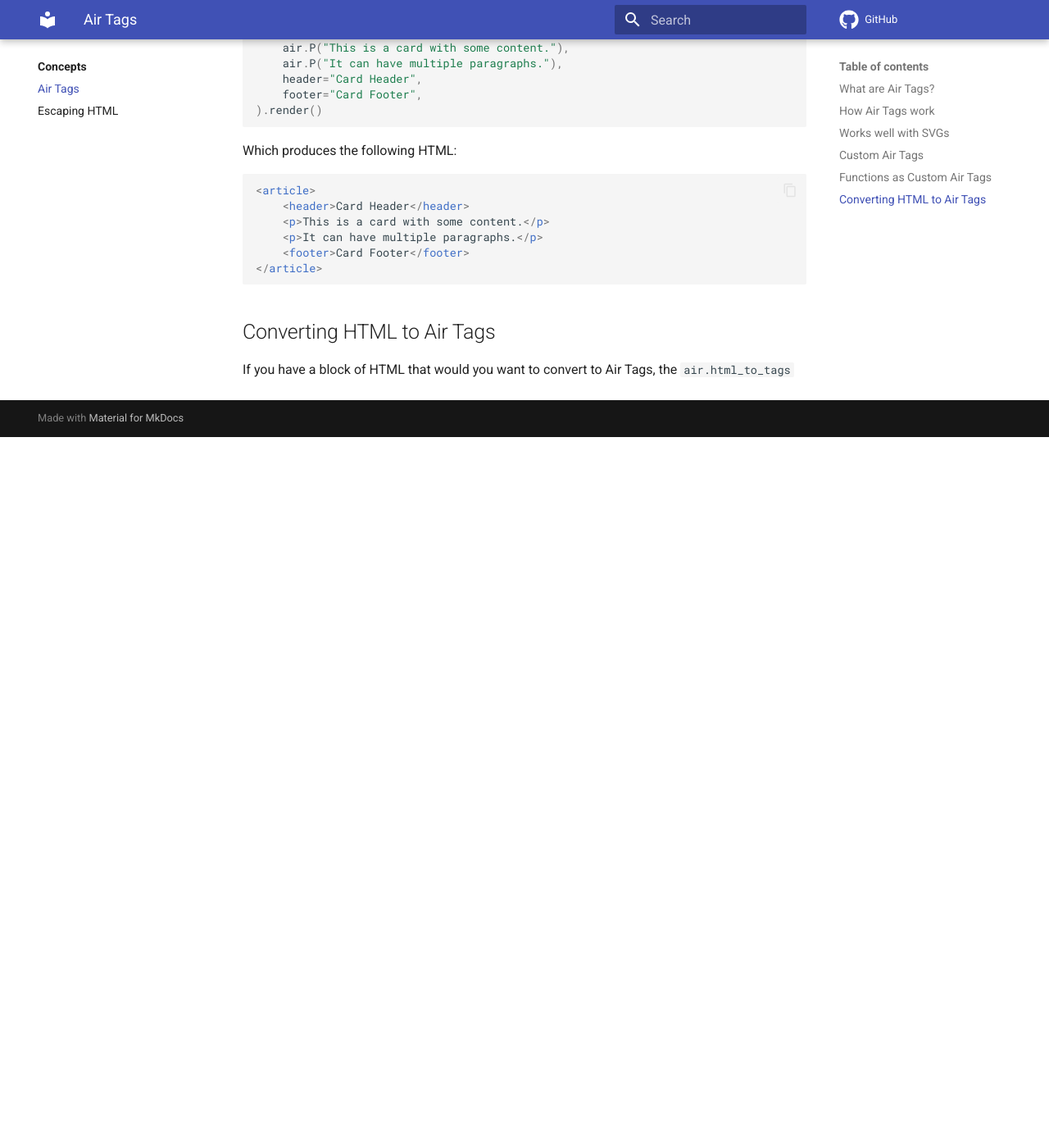
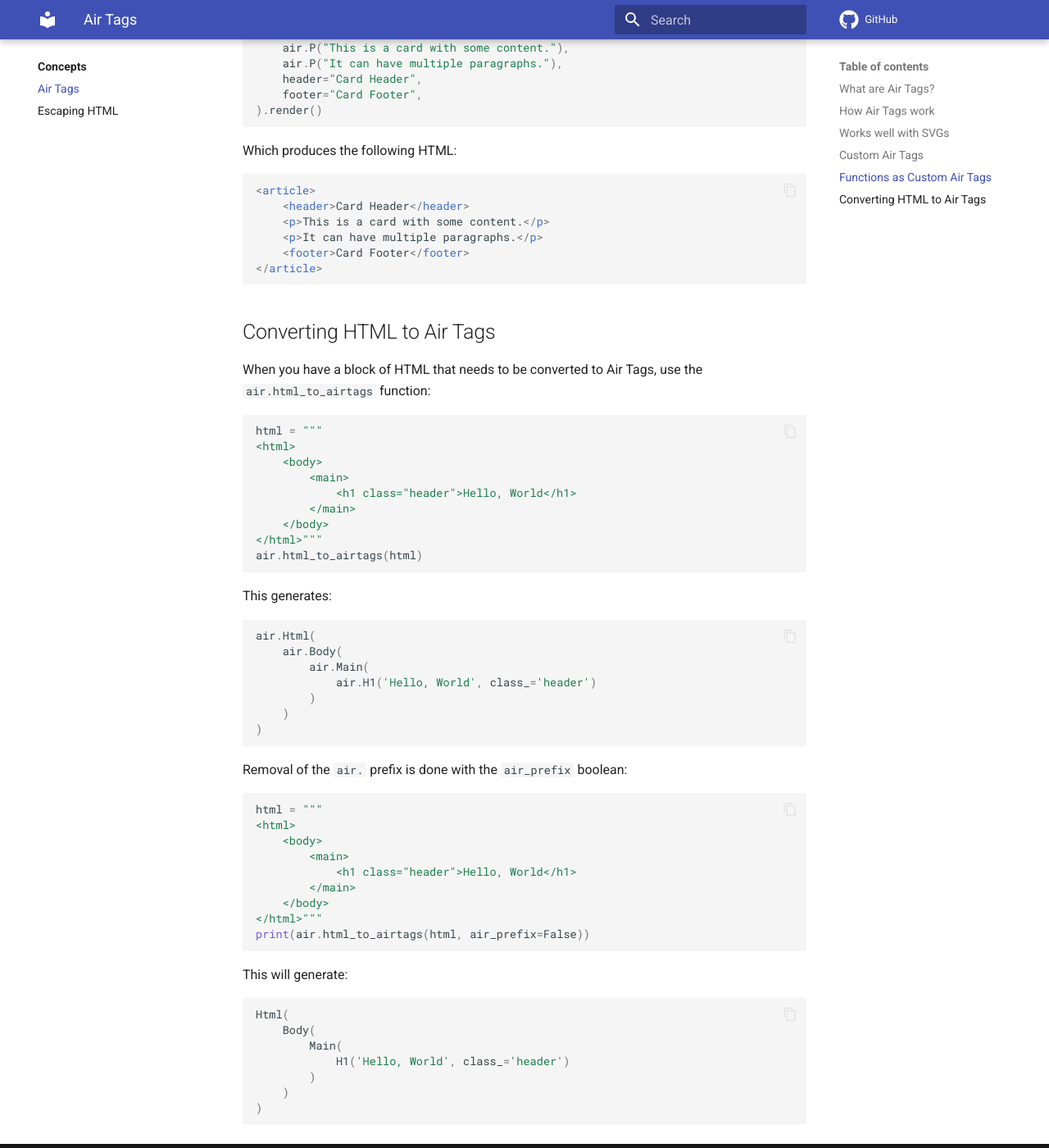
Before and after one commit to feldroy/air, an MkDocs documentation site: the page built from docs/concepts/air_tags.md, in a window 1280 px wide and 1400 px high, scrolled down 2404 px. Shown: the whole window at 82% size. Built offline with MkDocs 1.6.1 and Material for MkDocs 9.7.7, drawn with Linux system fonts in a browser that asks for light colours; comment, search, counter and statistics services are not loaded; before the commit the page ends 2937 px from its top, so only the background shows below that.

Commit message:
We have a failing test...

````diff
--- a/docs/concepts/air_tags.md
+++ b/docs/concepts/air_tags.md
@@ -120,4 +120,54 @@ Which produces the following HTML:
 
 ## Converting HTML to Air Tags
 
-If you have a block of HTML that would you want to convert to Air Tags, the `air.html_to_tags`
+When you have a block of HTML that needs to be converted to Air Tags, use the `air.html_to_airtags` function:
+
+```python
+html = """
+<html>
+    <body>
+        <main>
+            <h1 class="header">Hello, World</h1>
+        </main>
+    </body>
+</html>"""
+air.html_to_airtags(html)
+```
+
+This generates:
+
+```python
+air.Html(
+    air.Body(
+        air.Main(
+            air.H1('Hello, World', class_='header')
+        )
+    )
+)
+```
+
+Removal of the `air.` prefix is done with the `air_prefix` boolean:
+
+```python
+html = """
+<html>
+    <body>
+        <main>
+            <h1 class="header">Hello, World</h1>
+        </main>
+    </body>
+</html>"""
+print(air.html_to_airtags(html, air_prefix=False))
+```
+
+This will generate:
+
+```python
+Html(
+    Body(
+        Main(
+            H1('Hello, World', class_='header')
+        )
+    )
+)
+```
````
Also changed, not shown: 1 other file.
